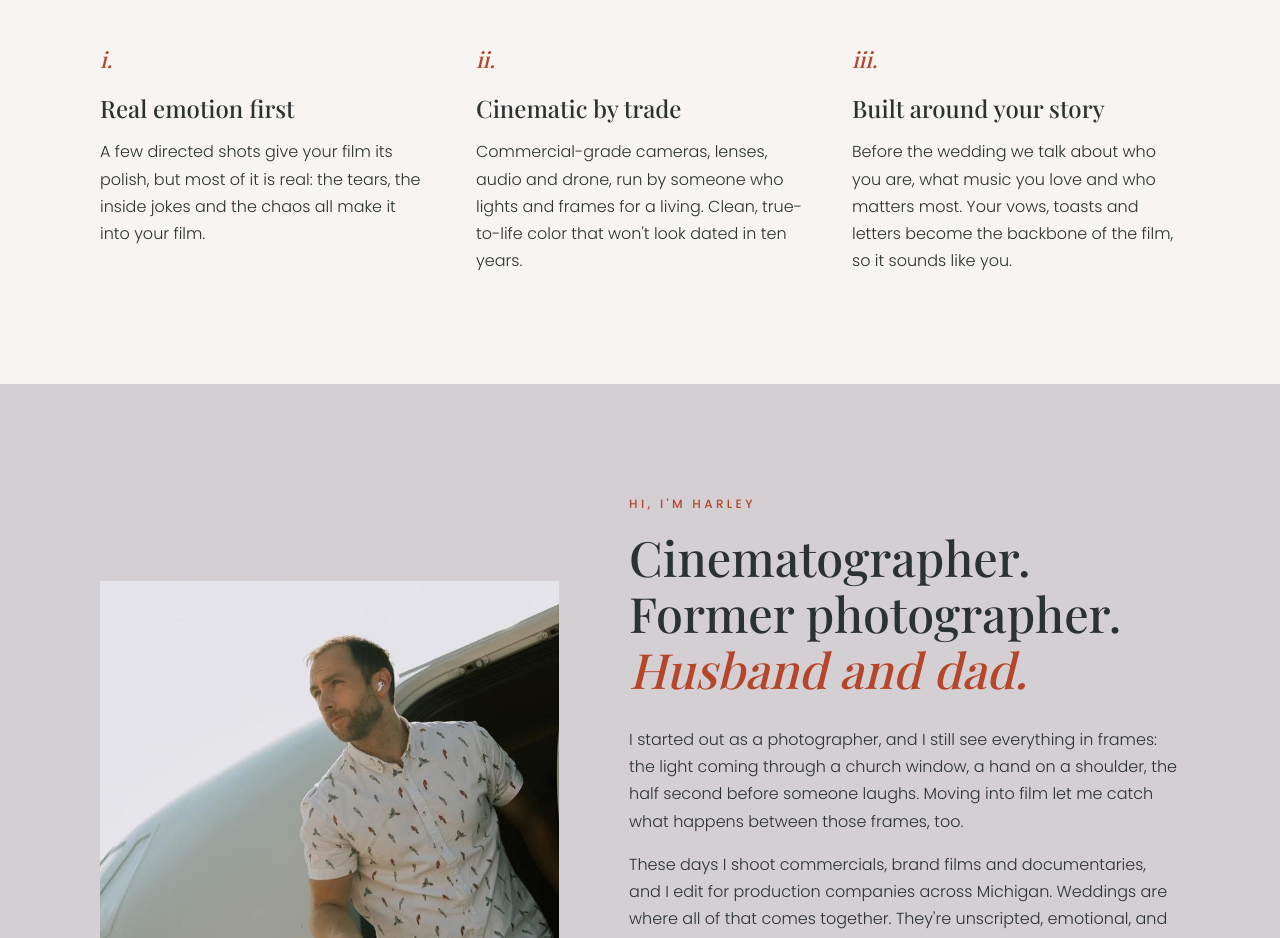
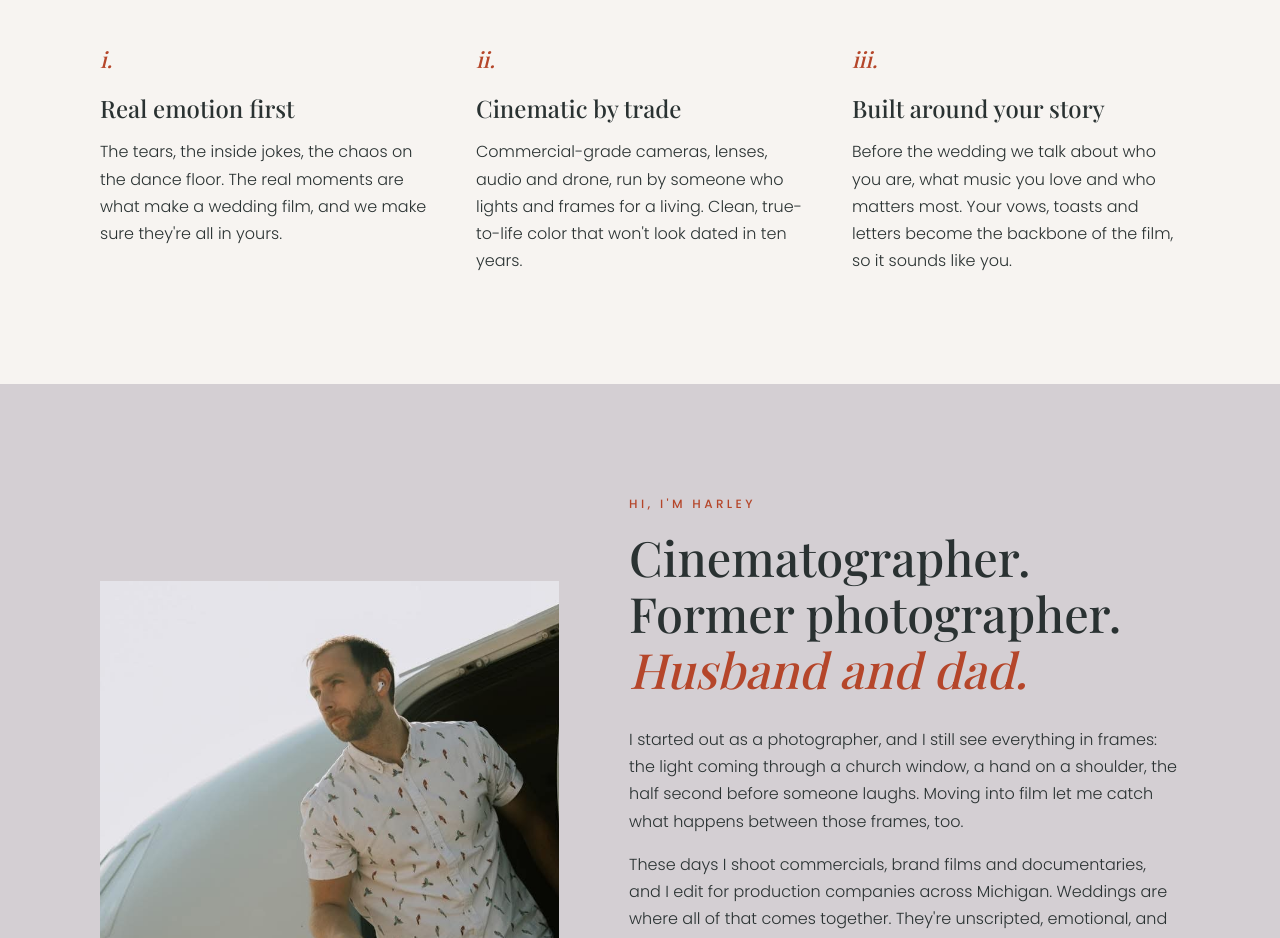
Before and after one commit to limelight4lp-sys/wedding-films, a plain HTML site: page index.html in a window 1280 px wide. Shown: the part 1920-2858 px from the top of the page. Drawn offline with nearby package versions, Linux system fonts and the light colour scheme; a web font is replaced by a local one.

Commit message:
Rewrite Real emotion first pillar
Co-Authored-By: Claude Opus 5.5 <noreply@anthropic.com>
Claude-Session: https://claude.ai/code/session_01HR1URmJSx9NQVjAaFxujNw

```diff
--- a/index.html
+++ b/index.html
@@ -226,7 +226,7 @@
         <div class="pillar">
           <span class="num">i.</span>
           <h3>Real emotion first</h3>
-          <p>A few directed shots give your film its polish, but most of it is real: the tears, the inside jokes and the chaos all make it into your film.</p>
+          <p>The tears, the inside jokes, the chaos on the dance floor. The real moments are what make a wedding film, and we make sure they're all in yours.</p>
         </div>
         <div class="pillar">
           <span class="num">ii.</span>
```
